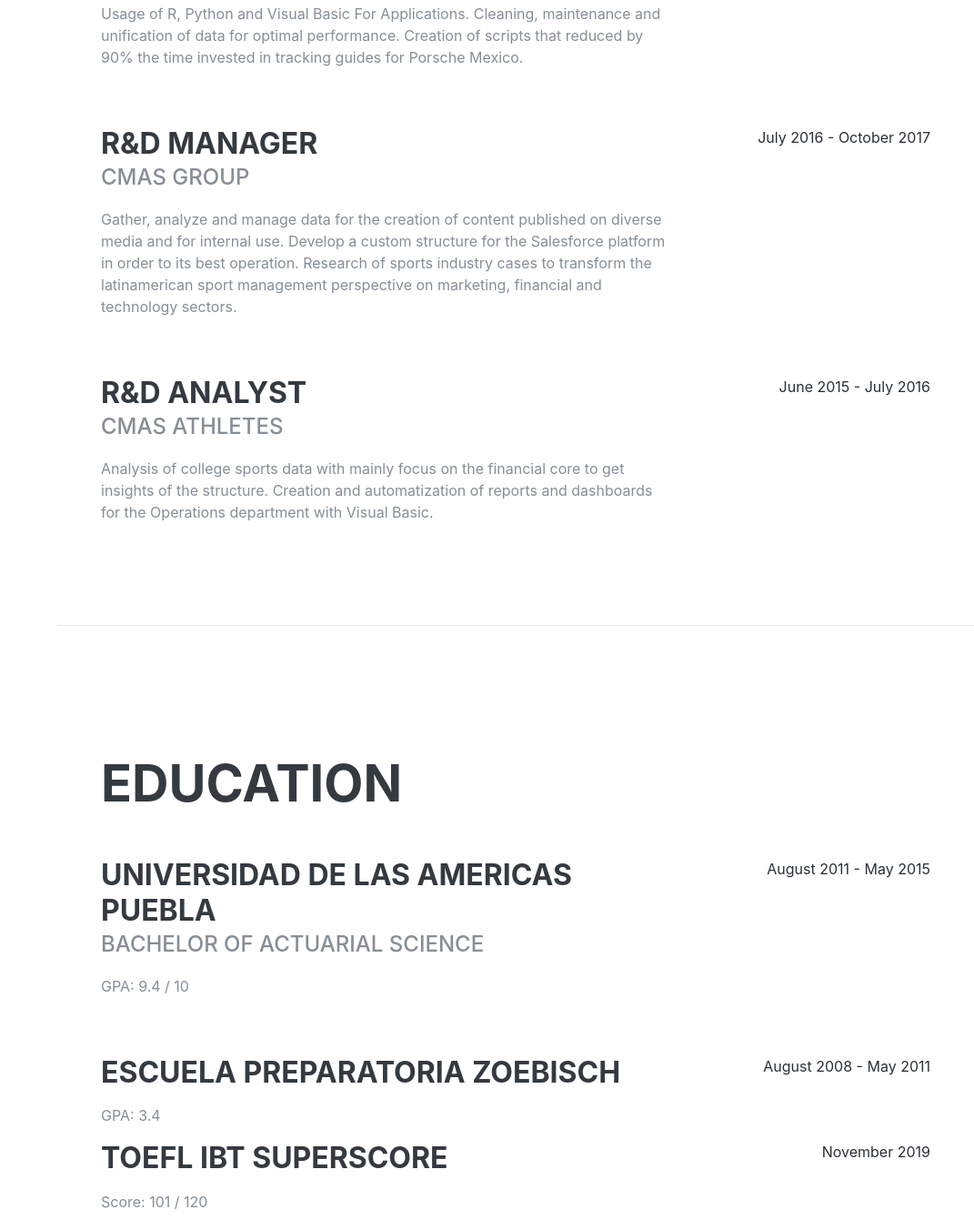
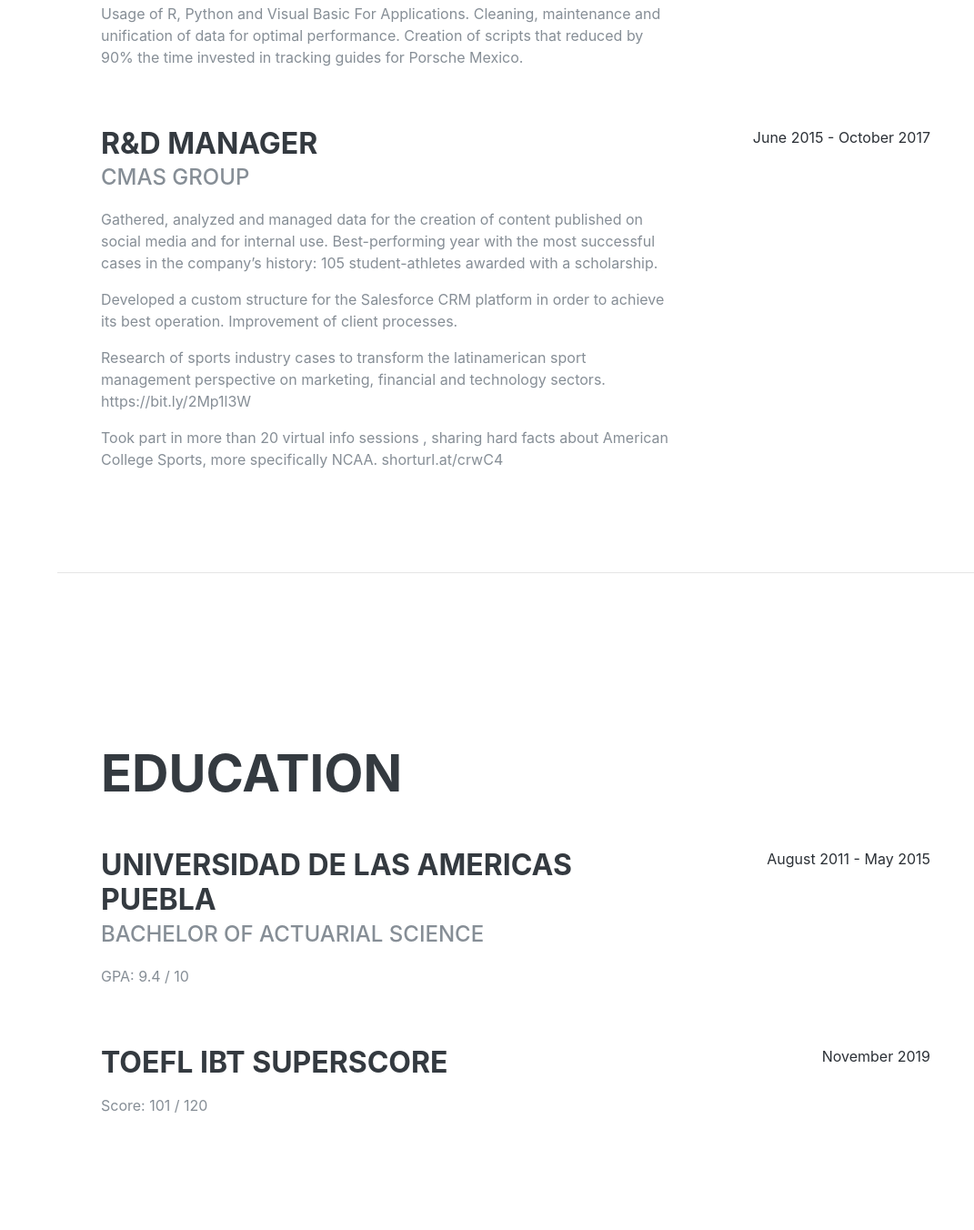
Before and after one commit to LuisLopez7/LuisLopez7.github.io, a plain HTML site: page index.html in a window 1280 px wide. Shown: the part 1228-2580 px from the top of the page at 91% size, without its empty margins (209-1280 px from the left). Drawn offline with Linux system fonts and the light colour scheme; a web font is replaced by a local one.

Commit message:
Update index.html

```diff
--- a/index.html
+++ b/index.html
@@ -107,23 +107,16 @@
             <div class="resume-content mr-auto">
               <h3 class="mb-0">R&D Manager</h3>
               <div class="subheading mb-3">CMAS Group</div>
-              <p>Gather, analyze and manage data for the creation of content published on diverse media and for internal use. Develop a custom structure for the Salesforce platform in order to its best operation. Research of sports industry cases to transform the latinamerican sport management perspective on marketing, financial and technology sectors.</p>
+              <p>Gathered, analyzed and managed data for the creation of content published on social media and for internal use. Best-performing year with the most successful cases in the company’s history: 105 student-athletes awarded with a scholarship.</p>
+              <p>Developed a custom structure for the Salesforce CRM platform in order to achieve its best operation. Improvement of client processes.</p>
+              <p>Research of sports industry cases to transform the latinamerican sport management perspective on marketing, financial and technology sectors. https://bit.ly/2Mp1l3W</p>
+              <p>Took part in more than 20 virtual info sessions , sharing hard facts about American College Sports, more specifically NCAA.  shorturl.at/crwC4</p>
             </div>
             <div class="resume-date text-md-right">
-              <span class="text-primary">July 2016 - October 2017</span>
+              <span class="text-primary">June 2015 - October 2017</span>
             </div>
           </div>
 
-          <div class="resume-item d-flex flex-column flex-md-row mb-5">
-            <div class="resume-content mr-auto">
-              <h3 class="mb-0">R&D Analyst</h3>
-              <div class="subheading mb-3">CMAS Athletes</div>
-              <p>Analysis of college sports data with mainly focus on the financial core to get insights of the structure. Creation and automatization of reports and dashboards for the Operations department with Visual Basic.</p>
-            </div>
-            <div class="resume-date text-md-right">
-              <span class="text-primary">June 2015 - July 2016</span>
-            </div>
-          </div>
 
         </div>
 
@@ -143,17 +136,6 @@
             </div>
             <div class="resume-date text-md-right">
               <span class="text-primary">August 2011 - May 2015</span>
-            </div>
-          </div>
-
-          <div class="resume-item d-flex flex-column flex-md-row">
-            <div class="resume-content mr-auto">
-              <h3 class="mb-0">Escuela Preparatoria Zoebisch</h3>
-              <div class="subheading mb-3"></div>
-              <p>GPA: 3.4</p>
-            </div>
-            <div class="resume-date text-md-right">
-              <span class="text-primary">August 2008 - May 2011</span>
             </div>
           </div>
 
```
